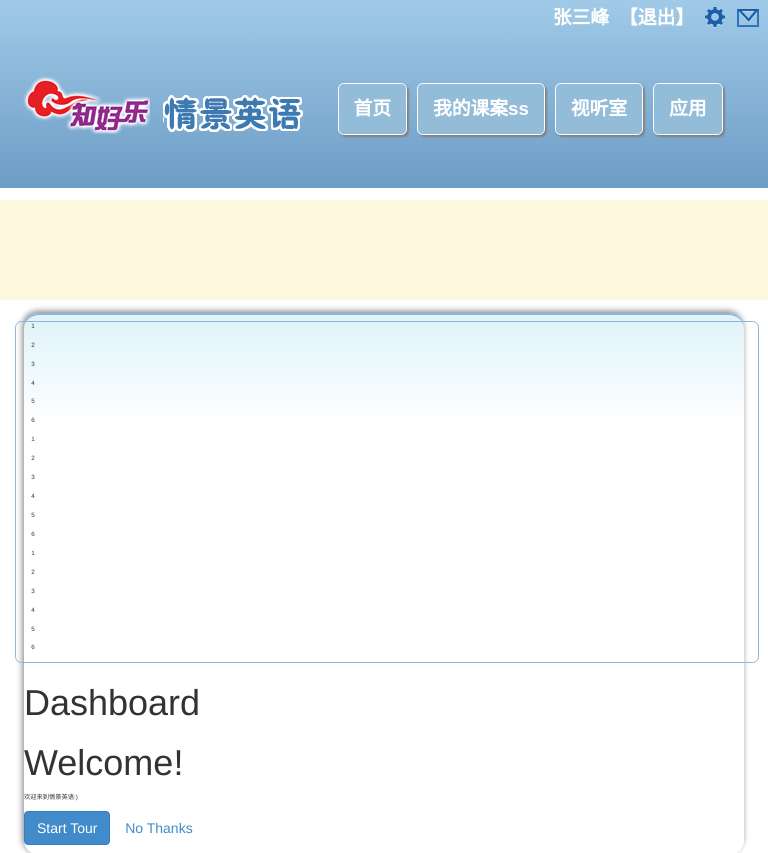
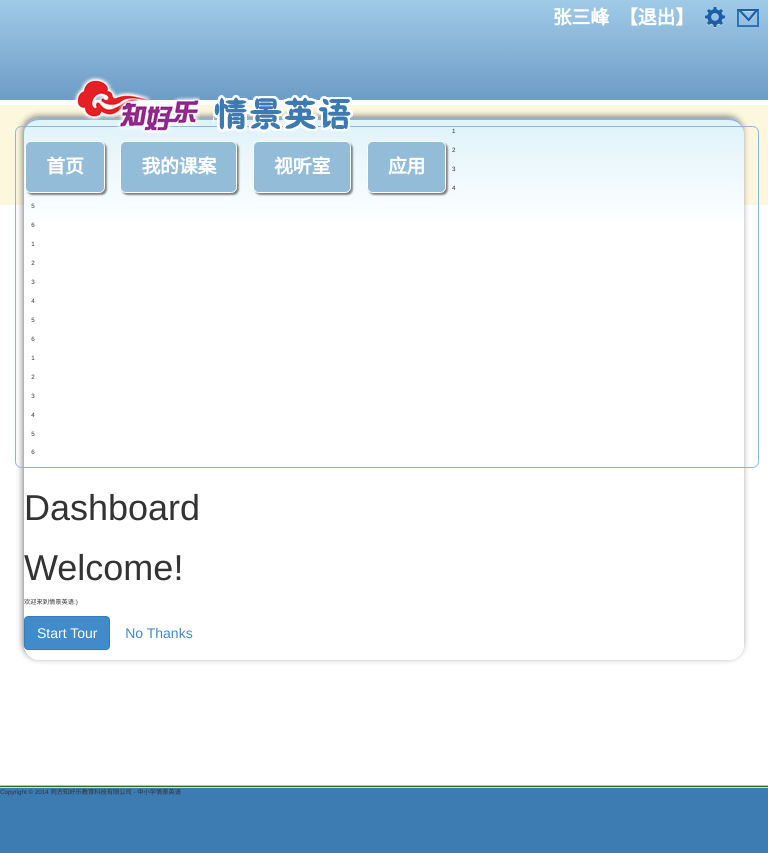
Before and after one commit to lgzhang/ng-demo, a website: page app/index.html in a window 768 px wide. Shown: the top 853 px of the page. Drawn offline with Linux system fonts and the light colour scheme.

Commit message:
fix index bug

```diff
--- a/app/css/index.css
+++ b/app/css/index.css
@@ -6,7 +6,7 @@
   background: -ms-linear-gradient(top,  #a0cae7 0%,#6d9cc6 100%); /* IE10+ */
   background: linear-gradient(to bottom,  #a0cae7 0%,#6d9cc6 100%); /* W3C */
   width:100%;
-  height:30em;
+  height:16em;
   padding-top: 1em;
 }
 
@@ -40,7 +40,7 @@
 .header-bg-left {
   background: url(../images/header/left_top_bg.png) no-repeat center;
   height: 12em;
-  width:30em;
+  width:20em;
   position: absolute;
   z-index: 9999;
 }
@@ -51,7 +51,7 @@
   width:30em;
   right: 0;
   position: absolute;
-  z-index: 9999;
+  z-index: 2;
 }
 
 .navbar-toggle {
@@ -93,6 +93,7 @@
 .header-footer {
   display:block;
   height: 20em;
+  margin-top: -1.2em;
 }
 
 .header-footer .top{
@@ -112,10 +113,10 @@
 
 /*content css*/
 .content {
-
   border-top: 2px solid #8EB5D5;
   border-radius: 2.5em;
   box-shadow: -0.2em -0.3em 1em grey;
+  margin-top: -16em;
   background: -moz-linear-gradient(top,  #DEF3FA 0%, #FFF 20%); /* FF3.6+ */
   background: -webkit-gradient(linear, left top, left bottom, color-stop(0%,#DEF3FA), color-stop(20%,#FFF)); /* Chrome,Safari4+ */
   background: -webkit-linear-gradient(top,  #DEF3FA 0%,#FFF 20%); /* Chrome10+,Safari5.1+ */
--- a/app/css/main.css
+++ b/app/css/main.css
@@ -38,6 +38,22 @@ body {
 }
 
 @media (min-width: 768px) {
-.navlist-topright a {
-    display: block;
+	.navlist-topright a {
+		display: block;
+	}
 }
+
+@media (max-width: 768px) {
+	.menu a {
+		width: 100%;
+	}
+	.menu li {
+		margin-right: 2.5em;
+	}
+	.header-bg-right {
+		display: none;
+	}
+	.uni-logo {
+		margin-left: 8em;
+	}
+}
--- a/app/views/home/header.html
+++ b/app/views/home/header.html
@@ -31,9 +31,9 @@
       <div class="navbar-collapse collapse">
         <ul class="nav navbar-nav menu">
           <li><a class="nav-brand btn btn-primary btn-large" href="#">首页</a></li>
-          <li><a class="nav-brand btn btn-primary btn-large" href="#">我的课案ss</a></li>
+          <li><a class="nav-brand btn btn-primary btn-large" href="#">我的课案</a></li>
           <li><a class="nav-brand btn btn-primary btn-large" href="#">视听室</a></li>
-          <li><a class="nav-brand btnbtn btn-primary btn-large" href="#">应用</a></li>
+          <li><a class="nav-brand btn btn-primary btn-large" href="#">应用</a></li>
         </ul>
       </div>
     </div>
```
